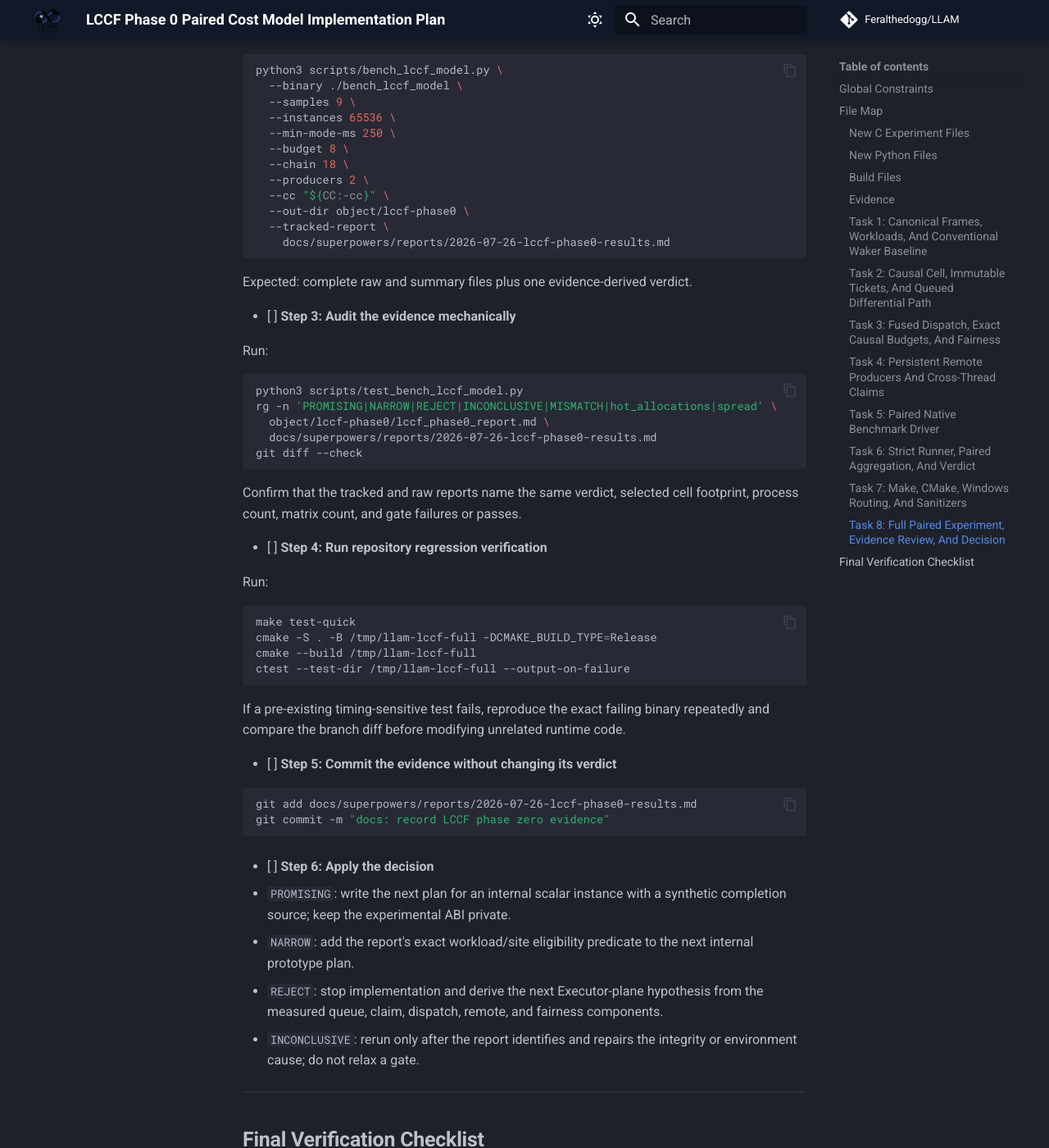
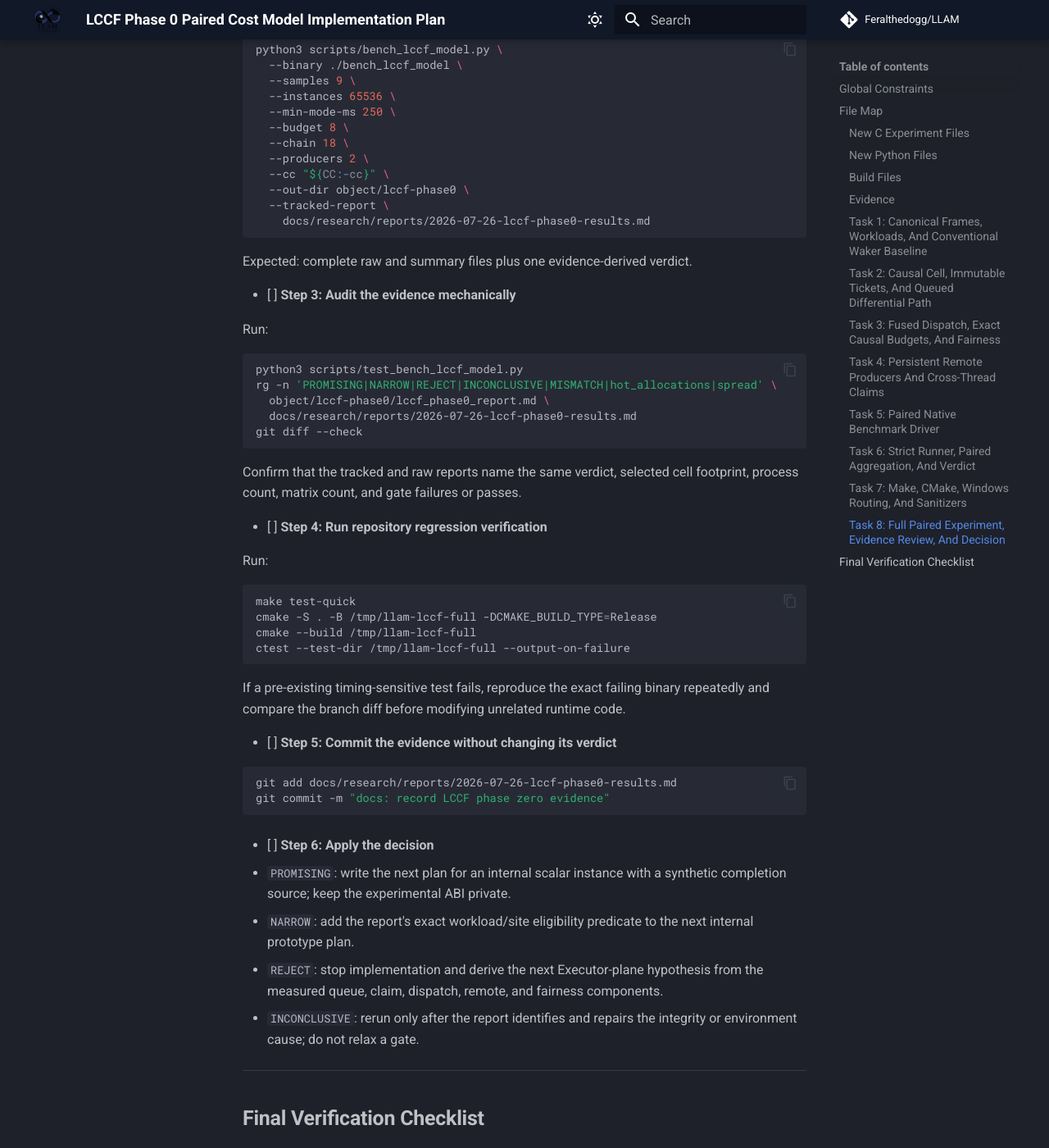
Before and after one commit to Feralthedogg/LLAM, an MkDocs documentation site: the page built from docs/research/plans/2026-07-26-lccf-phase0-cost-model.md, in a window 1280 px wide and 1400 px high, scrolled down 23337 px. Shown: the whole window at 82% size. Built offline with MkDocs 1.6.1 and Material for MkDocs 9.7.7, drawn with Linux system fonts in a browser that asks for light colours; comment, search, counter and statistics services are not loaded; some of the changed text lies outside the part shown.

Commit message:
docs: move research material out of internal path

````diff
--- a/docs/superpowers/plans/2026-07-26-lccf-phase0-cost-model.md
+++ b/docs/research/plans/2026-07-26-lccf-phase0-cost-model.md
@@ -10,7 +10,7 @@
 
 ## Global Constraints
 
-- Follow `docs/superpowers/specs/2026-07-26-llam-causal-completion-fusion-design.md`.
+- Follow `docs/research/specs/2026-07-26-llam-causal-completion-fusion-design.md`.
 - Keep this phase standalone: do not modify any file under `src/` or `include/llam/`, do not install an Executor ABI, and do not change the existing stackful runtime.
 - Preserve the user's root-worktree changes in `docs/operations/benchmarks.md` and `scripts/bench_deep_compare.py`; never stage either file.
 - Add no third-party dependency and use only C11, platform system APIs, and Python standard-library or existing repository helpers.
@@ -83,7 +83,7 @@
 - `object/lccf-phase0/lccf_phase0_summary.csv`
 - `object/lccf-phase0/lccf_phase0_metadata.json`
 - `object/lccf-phase0/lccf_phase0_report.md`
-- `docs/superpowers/reports/2026-07-26-lccf-phase0-results.md`
+- `docs/research/reports/2026-07-26-lccf-phase0-results.md`
 
 The `object/` files remain untracked. The tracked report is generated from the
 same in-memory rows and records the exact command, full matrix, selected or
@@ -944,7 +944,7 @@
 		--cc "$(CC)" \
 		--out-dir object/lccf-phase0 \
 		--tracked-report \
-			docs/superpowers/reports/2026-07-26-lccf-phase0-results.md
+			docs/research/reports/2026-07-26-lccf-phase0-results.md
 ```
 
 - Add CTest names `test_lccf_model` and `test_bench_lccf_model`, passing the
@@ -1034,7 +1034,7 @@
 - Generate: `object/lccf-phase0/lccf_phase0_summary.csv`
 - Generate: `object/lccf-phase0/lccf_phase0_metadata.json`
 - Generate: `object/lccf-phase0/lccf_phase0_report.md`
-- Generate: `docs/superpowers/reports/2026-07-26-lccf-phase0-results.md`
+- Generate: `docs/research/reports/2026-07-26-lccf-phase0-results.md`
 - Modify only if evidence exposes a harness defect:
   `experiments/lccf/*`, `scripts/bench_lccf_model.py`,
   `scripts/test_bench_lccf_model.py`, `Makefile`, or `CMakeLists.txt`
@@ -1078,7 +1078,7 @@
   --cc "${CC:-cc}" \
   --out-dir object/lccf-phase0 \
   --tracked-report \
-    docs/superpowers/reports/2026-07-26-lccf-phase0-results.md
+    docs/research/reports/2026-07-26-lccf-phase0-results.md
 ```
 
 Expected: complete raw and summary files plus one evidence-derived verdict.
@@ -1091,7 +1091,7 @@
 python3 scripts/test_bench_lccf_model.py
 rg -n 'PROMISING|NARROW|REJECT|INCONCLUSIVE|MISMATCH|hot_allocations|spread' \
   object/lccf-phase0/lccf_phase0_report.md \
-  docs/superpowers/reports/2026-07-26-lccf-phase0-results.md
+  docs/research/reports/2026-07-26-lccf-phase0-results.md
 git diff --check
 ```
 
@@ -1116,7 +1116,7 @@
 - [ ] **Step 5: Commit the evidence without changing its verdict**
 
 ```sh
-git add docs/superpowers/reports/2026-07-26-lccf-phase0-results.md
+git add docs/research/reports/2026-07-26-lccf-phase0-results.md
 git commit -m "docs: record LCCF phase zero evidence"
 ```
 
````
Also changed, not shown: docs/research/plans/2026-07-26-lcwe-phase1-cost-model.md (renamed from docs/superpowers/plans/2026-07-26-lcwe-phase1-cost-model.md, +6 -6 lines), docs/research/reports/2026-07-26-lcwe-phase1-results.md (renamed from docs/superpowers/reports/2026-07-26-lcwe-phase1-results.md), docs/research/specs/2026-07-26-llam-causal-completion-fusion-design.md (renamed from docs/superpowers/specs/2026-07-26-llam-causal-completion-fusion-design.md), docs/research/specs/2026-07-26-llam-causal-wavefront-execution-design.md (renamed from docs/superpowers/specs/2026-07-26-llam-causal-wavefront-execution-design.md).
